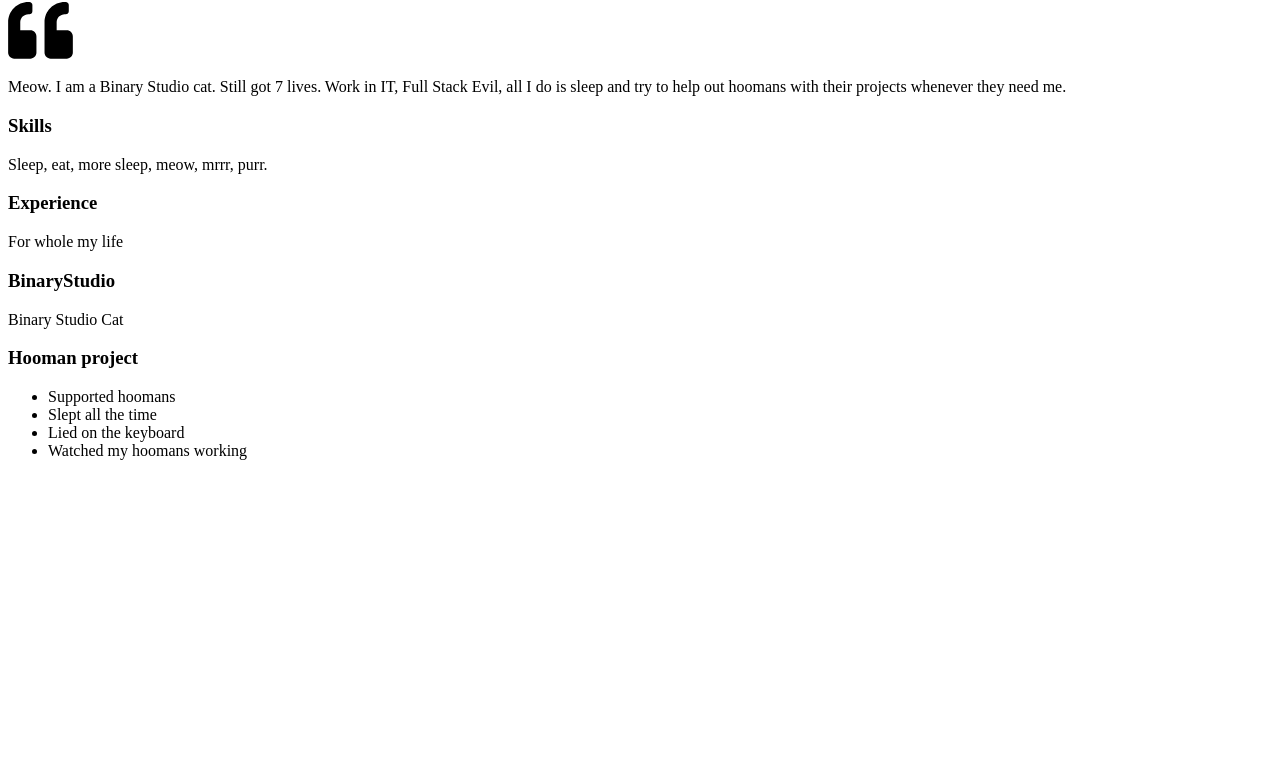
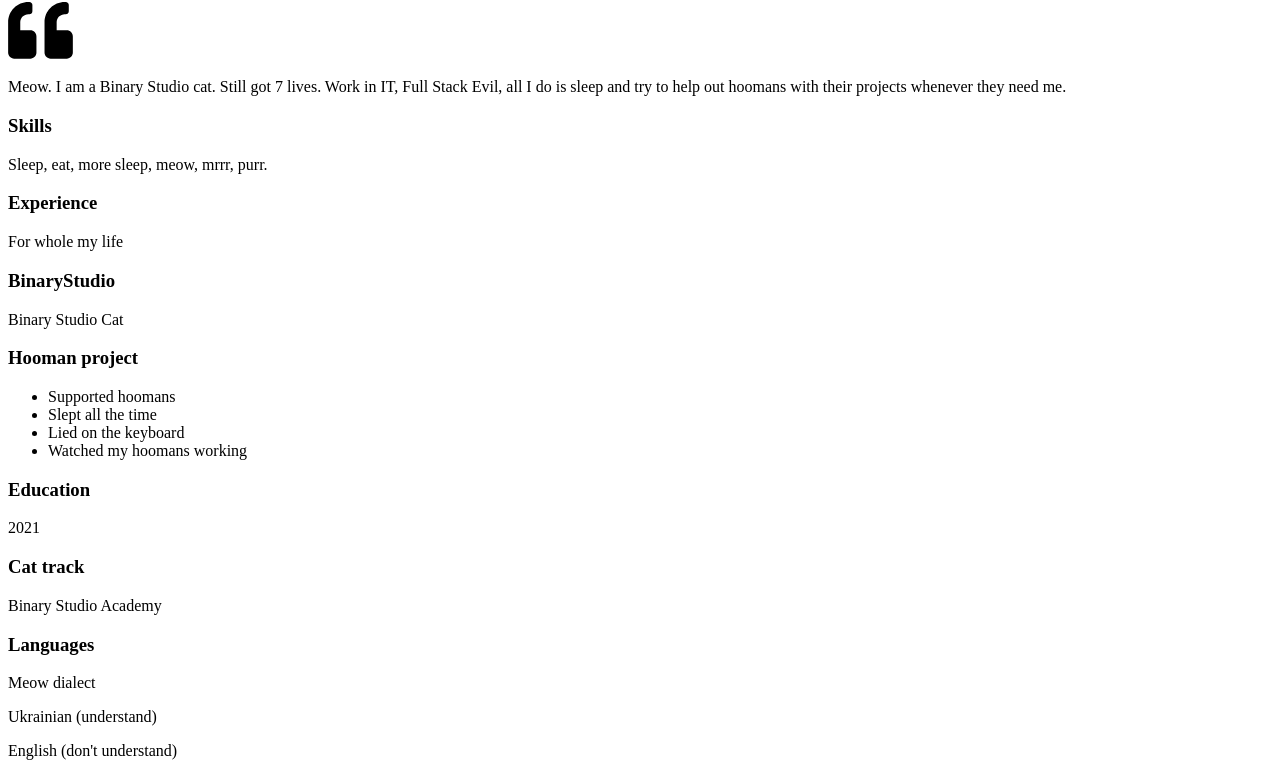
Before and after one commit to njvfi/homepage, a plain HTML site: page index.html in a window 1280 px wide. Shown: the part 658-1434 px from the top of the page. Before the commit the page ends 1134 px from the top, so only its background shows below. Drawn offline with Linux system fonts and the light colour scheme.

Commit message:
Added additional info template

```diff
--- a/index.html
+++ b/index.html
@@ -67,13 +67,6 @@
             <div class="resume__block">
               <div class="main-info fh">
 
-                <div class="experiences"></div>
-
-                <div class="additional-info fv"></div>
-              </div>
-            </div>
-          </div>
-
                 <div class="experiences">
                   <h3 class="experiences__header">Experience</h3>
                   <div class="experiences__company">
@@ -95,6 +88,36 @@
                   </div>
                 </div>
 
+                <div class="additional-info fv">
+                  <div class="additional-info__education">
+                    <h3 class="additional-info__education-header">Education</h3>
+                    <div class="additional-info__education-university">
+                      <span class="additional-info__education-university-durability">2021</span>
+                      <h3 class="additional-info__education-university-speciality">Cat track</h3>
+                      <p class="additional-info__education-university-name">Binary Studio Academy</p>
+                    </div>
+                  </div>
+
+                  <div class="additional-info__languages">
+                    <h3 class="additional-info__languages-header">Languages</h3>
+                    <p class="additional-info__languages-item">
+                      Meow dialect
+                    </p>
+                    <p class="additional-info__languages-item">
+                      Ukrainian (understand)
+                    </p>
+                    <p class="additional-info__languages-item">
+                      English (don't understand)
+                    </p>
+                  </div>
+                </div>
+
+              </div>
+            </div>
+          </div>
+
+
+
 
         </div>
       </div>
```
Lines whose indentation alone changed are shown as unchanged.
